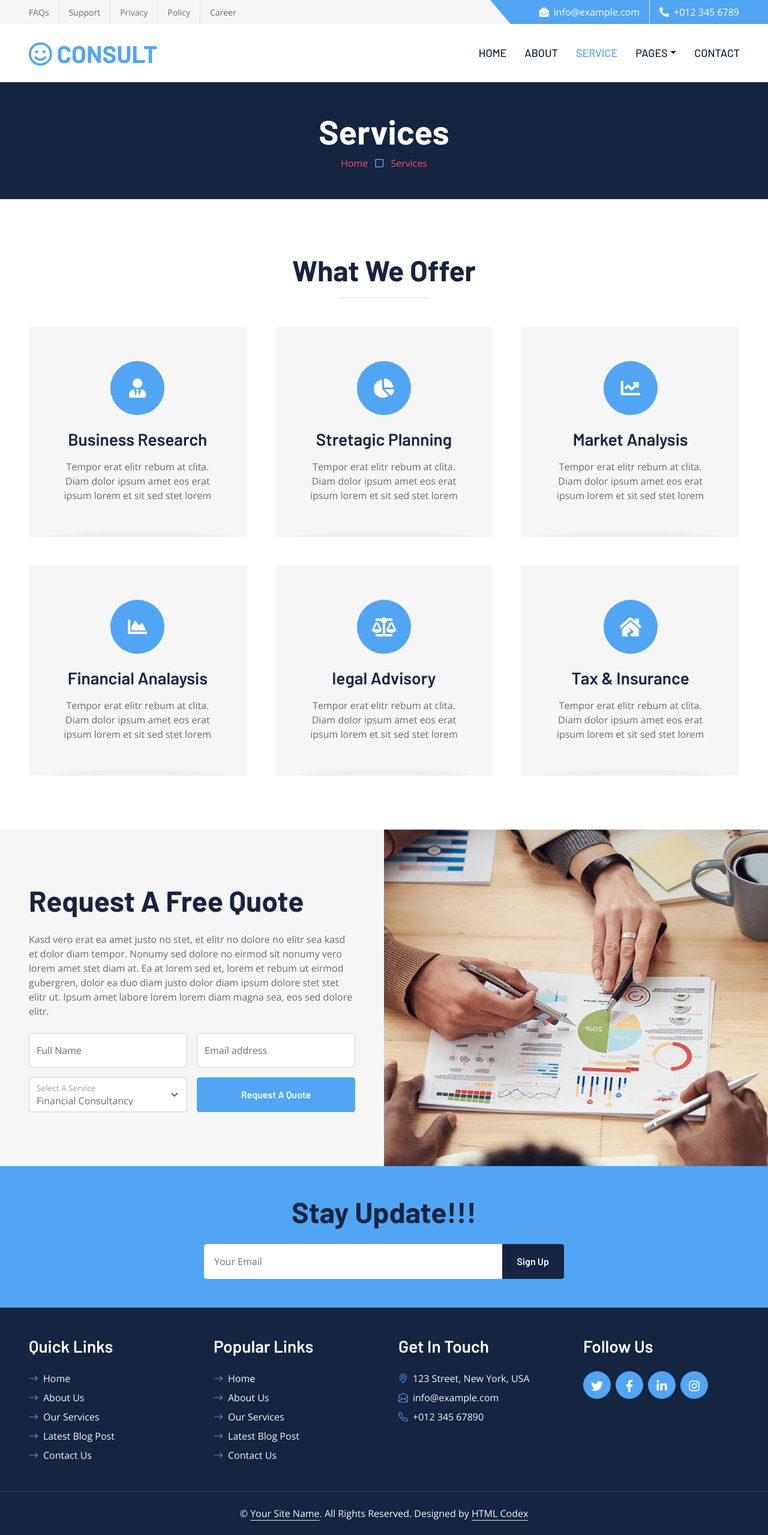
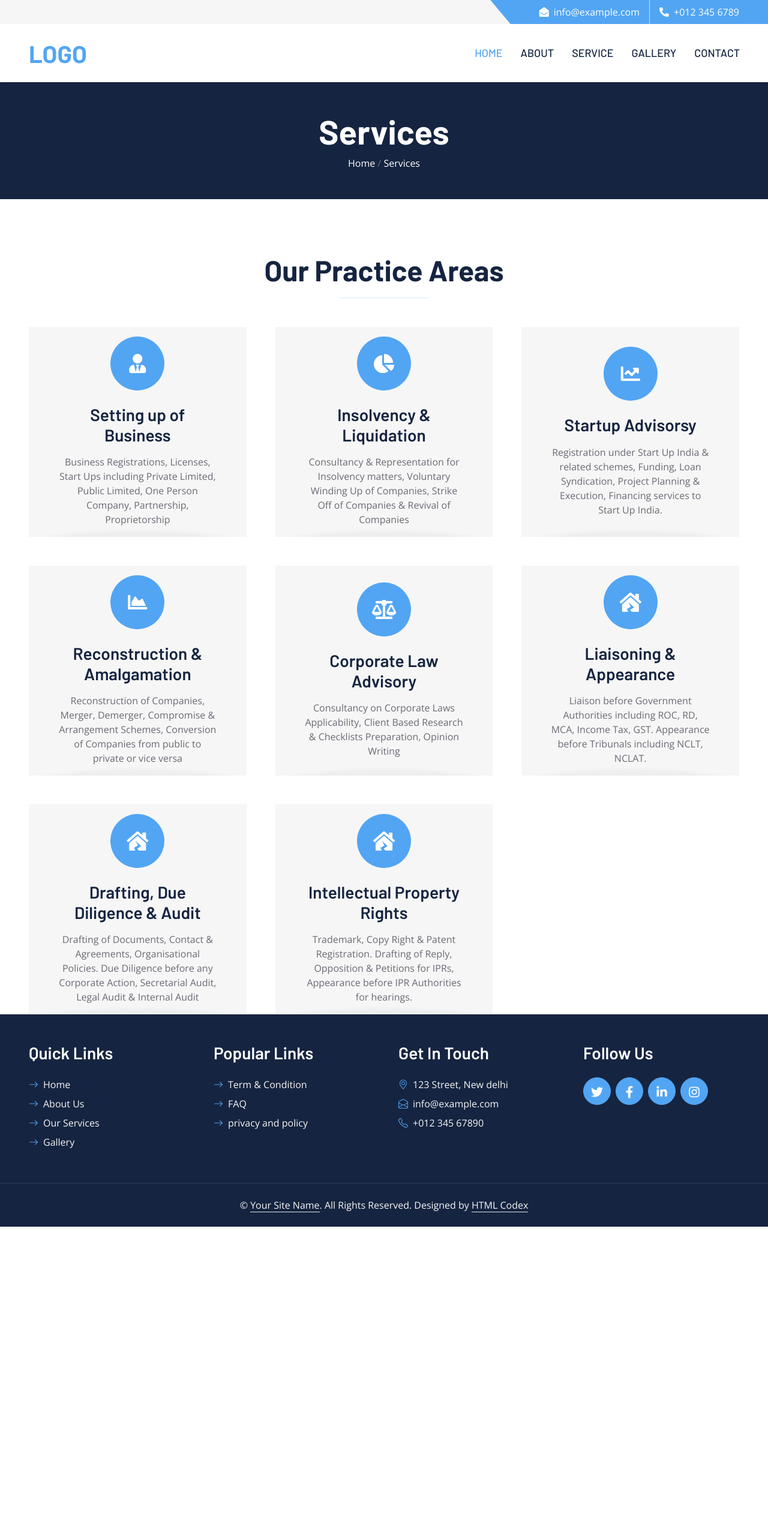
Before and after one commit to Rajusharma2003/Ajay-Jaiswal-company, a plain HTML site: page service.html in a window 1280 px wide. Shown: the whole page at 60% size. After the commit the page ends 2045 px from the top, so only its background shows below. Drawn offline with nearby package versions, Linux system fonts and the light colour scheme.

```diff
--- a/service.html
+++ b/service.html
@@ -3,10 +3,10 @@
 
 <head>
     <meta charset="utf-8">
-    <title>CONSULT - Consultancy Website Template</title>
+    <title>Ajay Jaiswal & Company</title>
     <meta content="width=device-width, initial-scale=1.0" name="viewport">
-    <meta content="Free HTML Templates" name="keywords">
-    <meta content="Free HTML Templates" name="description">
+    <meta content="" name="keywords">
+    <meta content="" name="description">
 
     <!-- Favicon -->
     <link href="img/favicon.ico" rel="icon">
@@ -31,16 +31,16 @@
 </head>
 
 <div>
-    <!-- Topbar Start -->
+     <!-- Topbar Start -->
     <div class="container-fluid bg-secondary ps-5 pe-0 d-none d-lg-block">
         <div class="row gx-0">
             <div class="col-md-6 text-center text-lg-start mb-2 mb-lg-0">
                 <div class="d-inline-flex align-items-center">
-                    <a class="text-body py-2 pe-3 border-end" href=""><small>FAQs</small></a>
+                    <!-- <a class="text-body py-2 pe-3 border-end" href=""><small>FAQs</small></a>
                     <a class="text-body py-2 px-3 border-end" href=""><small>Support</small></a>
                     <a class="text-body py-2 px-3 border-end" href=""><small>Privacy</small></a>
                     <a class="text-body py-2 px-3 border-end" href=""><small>Policy</small></a>
-                    <a class="text-body py-2 ps-3" href=""><small>Career</small></a>
+                    <a class="text-body py-2 ps-3" href=""><small>Career</small></a> -->
                 </div>
             </div>
             <div class="col-md-6 text-center text-lg-end">
@@ -57,31 +57,31 @@
     </div>
     <!-- Topbar End -->
 
-
     <!-- Navbar Start -->
     <nav class="navbar navbar-expand-lg bg-white navbar-light shadow-sm px-5 py-3 py-lg-0">
         <a href="index.html" class="navbar-brand p-0">
-            <h1 class="m-0 text-uppercase text-primary"><i class="far fa-smile text-primary me-2"></i>consult</h1>
+            <h1 class="m-0 text-uppercase text-primary">logo</h1>
         </a>
         <button class="navbar-toggler" type="button" data-bs-toggle="collapse" data-bs-target="#navbarCollapse">
             <span class="navbar-toggler-icon"></span>
         </button>
         <div class="collapse navbar-collapse" id="navbarCollapse">
             <div class="navbar-nav ms-auto py-0 me-n3">
-                <a href="index.html" class="nav-item nav-link">Home</a>
+                <a href="index.html" class="nav-item nav-link active">Home</a>
                 <a href="about.html" class="nav-item nav-link">About</a>
-                <a href="service.html" class="nav-item nav-link active">Service</a>
-                <div class="nav-item dropdown">
+                <a href="#" class="nav-item nav-link">Service</a>
+                <a href="#" class="nav-item nav-link">Gallery</a>
+                <!-- <div class="nav-item dropdown">
                     <a href="#" class="nav-link dropdown-toggle" data-bs-toggle="dropdown">Pages</a>
                     <div class="dropdown-menu m-0">
-                        <a href="blog.html" class="dropdown-item">Blog Grid</a>
-                        <a href="detail.html" class="dropdown-item">Blog Detail</a>
-                        <a href="feature.html" class="dropdown-item">Features</a>
-                        <a href="quote.html" class="dropdown-item">Quote Form</a>
-                        <a href="team.html" class="dropdown-item">The Team</a>
-                        <a href="testimonial.html" class="dropdown-item">Testimonial</a>
+                        <a href="#" class="dropdown-item">Blog Grid</a>
+                        <a href="#" class="dropdown-item">Blog Detail</a>
+                        <a href="#" class="dropdown-item">Features</a>
+                        <a href="#" class="dropdown-item">Quote Form</a>
+                        <a href="#" class="dropdown-item">The Team</a>
+                        <a href="#" class="dropdown-item">Testimonial</a>
                     </div>
-                </div>
+                </div> -->
                 <a href="contact.html" class="nav-item nav-link">Contact</a>
             </div>
         </div>
@@ -94,19 +94,19 @@
         <div class="row">
             <div class="col-12 text-center">
                 <h1 class="display-4 text-white">Services</h1>
-                <a href="">Home</a>
-                <i class="far fa-square text-primary px-2"></i>
-                <a href="">Services</a>
+                <a class="text-white" href="">Home</a>
+                /
+                <a class="text-white" href="">Services</a>
             </div>
         </div>
     </div>
     <!-- Page Header End -->
 
 
-    <!-- Services Start -->
-    <div class="container-fluid py-6 px-5">
+     <!-- Services Start -->
+    <div class=" container-fluid pt-6 px-5">
         <div class="text-center mx-auto mb-5" style="max-width: 600px;">
-            <h1 class="display-5 mb-0">What We Offer</h1>
+            <h1 class="display-5 mb-0">Our Practice Areas</h1>
             <hr class="w-25 mx-auto bg-primary">
         </div>
         <div class="row g-5">
@@ -115,8 +115,8 @@
                     <div class="d-flex align-items-center justify-content-center bg-primary text-white rounded-circle mx-auto mb-4" style="width: 90px; height: 90px;">
                         <i class="fa fa-user-tie fa-2x"></i>
                     </div>
-                    <h3 class="mb-3">Business Research</h3>
-                    <p class="mb-0">Tempor erat elitr rebum at clita. Diam dolor ipsum amet eos erat ipsum lorem et sit sed stet lorem</p>
+                    <h3 class="mb-3">Setting up of Business</h3>
+                    <p class="mb-0">Business Registrations, Licenses, Start Ups including Private Limited, Public Limited, One Person Company, Partnership, Proprietorship</p>
                 </div>
             </div>
             <div class="col-lg-4 col-md-6">
@@ -124,8 +124,8 @@
                     <div class="d-flex align-items-center justify-content-center bg-primary text-white rounded-circle mx-auto mb-4" style="width: 90px; height: 90px;">
                         <i class="fa fa-chart-pie fa-2x"></i>
                     </div>
-                    <h3 class="mb-3">Stretagic Planning</h3>
-                    <p class="mb-0">Tempor erat elitr rebum at clita. Diam dolor ipsum amet eos erat ipsum lorem et sit sed stet lorem</p>
+                    <h3 class="mb-3">Insolvency & Liquidation</h3>
+                    <p class="mb-0">Consultancy & Representation for Insolvency matters, Voluntary Winding Up of Companies, Strike Off of Companies & Revival of Companies</p>
                 </div>
             </div>
             <div class="col-lg-4 col-md-6">
@@ -133,8 +133,8 @@
                     <div class="d-flex align-items-center justify-content-center bg-primary text-white rounded-circle mx-auto mb-4" style="width: 90px; height: 90px;">
                         <i class="fa fa-chart-line fa-2x"></i>
                     </div>
-                    <h3 class="mb-3">Market Analysis</h3>
-                    <p class="mb-0">Tempor erat elitr rebum at clita. Diam dolor ipsum amet eos erat ipsum lorem et sit sed stet lorem</p>
+                    <h3 class="mb-3">Startup Advisorsy</h3>
+                    <p class="mb-0">Registration under Start Up India & related schemes, Funding, Loan Syndication, Project Planning & Execution, Financing services to Start Up India.</p>
                 </div>
             </div>
             <div class="col-lg-4 col-md-6">
@@ -142,8 +142,8 @@
                     <div class="d-flex align-items-center justify-content-center bg-primary text-white rounded-circle mx-auto mb-4" style="width: 90px; height: 90px;">
                         <i class="fa fa-chart-area fa-2x"></i>
                     </div>
-                    <h3 class="mb-3">Financial Analaysis</h3>
-                    <p class="mb-0">Tempor erat elitr rebum at clita. Diam dolor ipsum amet eos erat ipsum lorem et sit sed stet lorem</p>
+                    <h3 class="mb-3">Reconstruction & Amalgamation</h3>
+                    <p class="mb-0">Reconstruction of Companies, Merger, Demerger, Compromise & Arrangement Schemes, Conversion of Companies from public to private or vice versa</p>
                 </div>
             </div>
             <div class="col-lg-4 col-md-6">
@@ -151,8 +151,8 @@
                     <div class="d-flex align-items-center justify-content-center bg-primary text-white rounded-circle mx-auto mb-4" style="width: 90px; height: 90px;">
                         <i class="fa fa-balance-scale fa-2x"></i>
                     </div>
-                    <h3 class="mb-3">legal Advisory</h3>
-                    <p class="mb-0">Tempor erat elitr rebum at clita. Diam dolor ipsum amet eos erat ipsum lorem et sit sed stet lorem</p>
+                    <h3 class="mb-3">Corporate Law Advisory</h3>
+                    <p class="mb-0">Consultancy on Corporate Laws Applicability, Client Based Research & Checklists Preparation, Opinion Writing</p>
                 </div>
             </div>
             <div class="col-lg-4 col-md-6">
@@ -160,75 +160,33 @@
                     <div class="d-flex align-items-center justify-content-center bg-primary text-white rounded-circle mx-auto mb-4" style="width: 90px; height: 90px;">
                         <i class="fa fa-house-damage fa-2x"></i>
                     </div>
-                    <h3 class="mb-3">Tax & Insurance</h3>
-                    <p class="mb-0">Tempor erat elitr rebum at clita. Diam dolor ipsum amet eos erat ipsum lorem et sit sed stet lorem</p>
+                    <h3 class="mb-3">Liaisoning & Appearance</h3>
+                    <p class="mb-0">Liaison before Government Authorities including ROC, RD, MCA, Income Tax, GST. Appearance before Tribunals including NCLT, NCLAT.</p>
+                </div>
+            </div>
+            <div class="col-lg-4 col-md-6">
+                <div class="service-item bg-secondary text-center px-5">
+                    <div class="d-flex align-items-center justify-content-center bg-primary text-white rounded-circle mx-auto mb-4" style="width: 90px; height: 90px;">
+                        <i class="fa fa-house-damage fa-2x"></i>
+                    </div>
+                    <h3 class="mb-3">Drafting, Due Diligence & Audit</h3>
+                    <p class="mb-0">Drafting of Documents, Contact & Agreements, Organisational Policies. Due Diligence before any Corporate Action, Secretarial Audit, Legal Audit & Internal Audit</p>
+                </div>
+            </div>
+            <div class="col-lg-4 col-md-6">
+                <div class="service-item bg-secondary text-center px-5">
+                    <div class="d-flex align-items-center justify-content-center bg-primary text-white rounded-circle mx-auto mb-4" style="width: 90px; height: 90px;">
+                        <i class="fa fa-house-damage fa-2x"></i>
+                    </div>
+                    <h3 class="mb-3">Intellectual Property Rights</h3>
+                    <p class="mb-0">Trademark, Copy Right & Patent Registration. Drafting of Reply, Opposition & Petitions for IPRs, Appearance before IPR Authorities for hearings.</p>
                 </div>
             </div>
         </div>
     </div>
     <!-- Services End -->
 
-
-    <!-- Quote Start -->
-    <div class="container-fluid bg-secondary px-0">
-        <div class="row g-0">
-            <div class="col-lg-6 py-6 px-5">
-                <h1 class="display-5 mb-4">Request A Free Quote</h1>
-                <p class="mb-4">Kasd vero erat ea amet justo no stet, et elitr no dolore no elitr sea kasd et dolor diam tempor. Nonumy sed dolore no eirmod sit nonumy vero lorem amet stet diam at. Ea at lorem sed et, lorem et rebum ut eirmod gubergren, dolor ea duo diam justo dolor diam ipsum dolore stet stet elitr ut. Ipsum amet labore lorem lorem diam magna sea, eos sed dolore elitr.</p>
-                <form>
-                    <div class="row gx-3">
-                        <div class="col-6">
-                            <div class="form-floating">
-                                <input type="text" class="form-control" id="form-floating-1" placeholder="John Doe">
-                                <label for="form-floating-1">Full Name</label>
-                            </div>
-                        </div>
-                        <div class="col-6">
-                            <div class="form-floating mb-3">
-                                <input type="email" class="form-control" id="form-floating-2" placeholder="name@example.com">
-                                <label for="form-floating-2">Email address</label>
-                            </div>
-                        </div>
-                        <div class="col-6">
-                            <div class="form-floating">
-                                <select class="form-select" id="floatingSelect" aria-label="Financial Consultancy">
-                                    <option selected>Financial Consultancy</option>
-                                    <option value="1">Strategy Consultancy</option>
-                                    <option value="2">Tax Consultancy</option>
-                                </select>
-                                <label for="floatingSelect">Select A Service</label>
-                            </div>
-                        </div>
-                        <div class="col-6">
-                            <button class="btn btn-primary w-100 h-100" type="submit">Request A Quote</button>
-                        </div>
-                    </div>
-                </form>
-            </div>
-            <div class="col-lg-6" style="min-height: 400px;">
-                <div class="position-relative h-100">
-                    <img class="position-absolute w-100 h-100" src="img/quote.jpg" style="object-fit: cover;">
-                </div>
-            </div>
-        </div>
-    </div>
-    <!-- Quote End -->
-
-
     <!-- Footer Start -->
-    <div class="container-fluid bg-primary text-secondary p-5">
-        <div class="row g-5">
-            <div class="col-12 text-center">
-                <h1 class="display-5 mb-4">Stay Update!!!</h1>
-                <form class="mx-auto" style="max-width: 600px;">
-                    <div class="input-group">
-                        <input type="text" class="form-control border-white p-3" placeholder="Your Email">
-                        <button class="btn btn-dark px-4">Sign Up</button>
-                    </div>
-                </form>
-            </div>
-        </div>
-    </div>
     <div class="container-fluid bg-dark text-secondary p-5">
         <div class="row g-5">
             <div class="col-lg-3 col-md-6">
@@ -237,23 +195,22 @@
                     <a class="text-secondary mb-2" href="#"><i class="bi bi-arrow-right text-primary me-2"></i>Home</a>
                     <a class="text-secondary mb-2" href="#"><i class="bi bi-arrow-right text-primary me-2"></i>About Us</a>
                     <a class="text-secondary mb-2" href="#"><i class="bi bi-arrow-right text-primary me-2"></i>Our Services</a>
-                    <a class="text-secondary mb-2" href="#"><i class="bi bi-arrow-right text-primary me-2"></i>Latest Blog Post</a>
-                    <a class="text-secondary" href="#"><i class="bi bi-arrow-right text-primary me-2"></i>Contact Us</a>
+                    <a class="text-secondary mb-2" href="#"><i class="bi bi-arrow-right text-primary me-2"></i>Gallery</a>
+                    <!-- <a class="text-secondary" href="#"><i class="bi bi-arrow-right text-primary me-2"></i>Contact Us</a> -->
                 </div>
             </div>
             <div class="col-lg-3 col-md-6">
                 <h3 class="text-white mb-4">Popular Links</h3>
                 <div class="d-flex flex-column justify-content-start">
-                    <a class="text-secondary mb-2" href="#"><i class="bi bi-arrow-right text-primary me-2"></i>Home</a>
-                    <a class="text-secondary mb-2" href="#"><i class="bi bi-arrow-right text-primary me-2"></i>About Us</a>
-                    <a class="text-secondary mb-2" href="#"><i class="bi bi-arrow-right text-primary me-2"></i>Our Services</a>
-                    <a class="text-secondary mb-2" href="#"><i class="bi bi-arrow-right text-primary me-2"></i>Latest Blog Post</a>
-                    <a class="text-secondary" href="#"><i class="bi bi-arrow-right text-primary me-2"></i>Contact Us</a>
+                    <a class="text-secondary mb-2" href="#"><i class="bi bi-arrow-right text-primary me-2"></i>Term & Condition</a>
+                    <a class="text-secondary mb-2" href="#"><i class="bi bi-arrow-right text-primary me-2"></i>FAQ</a>
+                    <a class="text-secondary mb-2" href="#"><i class="bi bi-arrow-right text-primary me-2"></i>privacy and policy</a>
+                    <!-- <a class="text-secondary" href="#"><i class="bi bi-arrow-right text-primary me-2"></i>Contact Us</a> -->
                 </div>
             </div>
             <div class="col-lg-3 col-md-6">
                 <h3 class="text-white mb-4">Get In Touch</h3>
-                <p class="mb-2"><i class="bi bi-geo-alt text-primary me-2"></i>123 Street, New York, USA</p>
+                <p class="mb-2"><i class="bi bi-geo-alt text-primary me-2"></i>123 Street, New delhi</p>
                 <p class="mb-2"><i class="bi bi-envelope-open text-primary me-2"></i>info@example.com</p>
                 <p class="mb-0"><i class="bi bi-telephone text-primary me-2"></i>+012 345 67890</p>
             </div>
```
Also changed, not shown: about.html (+70 -66 lines), contact.html (+62 -40 lines), index.html (+7 -21 lines).
